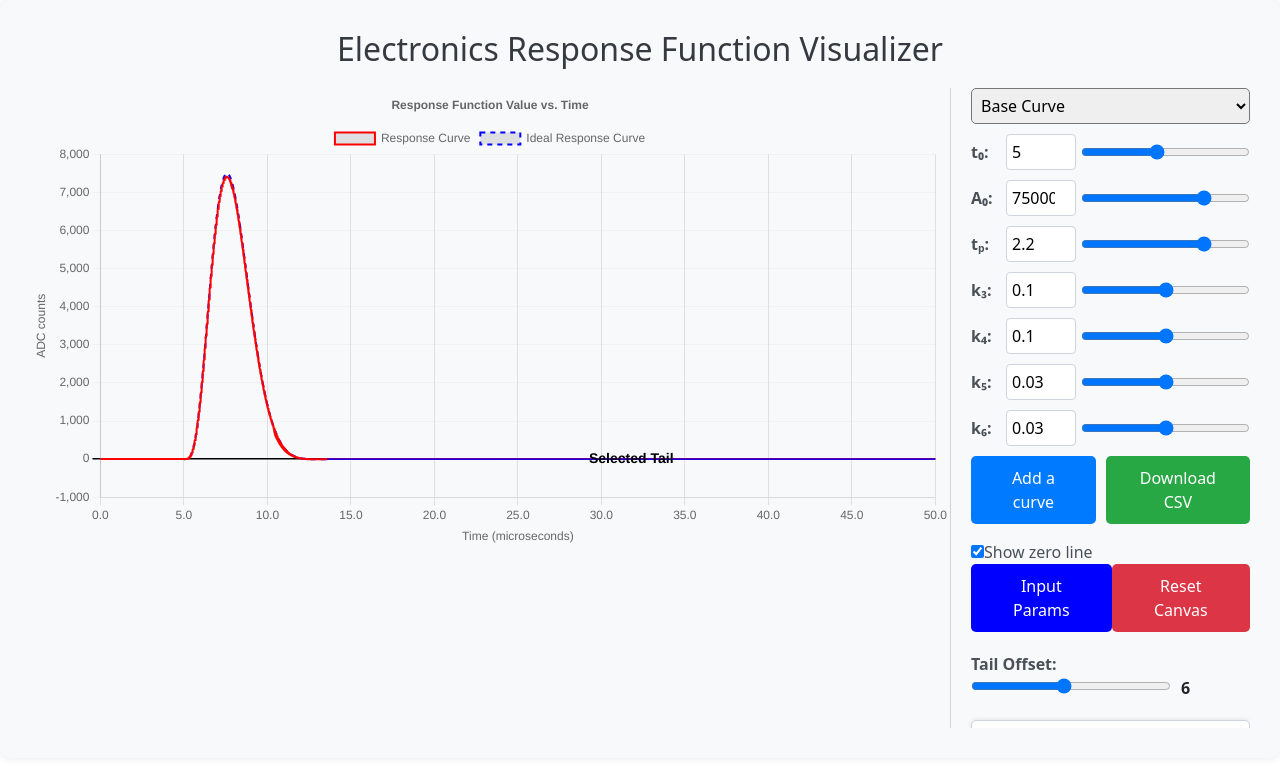
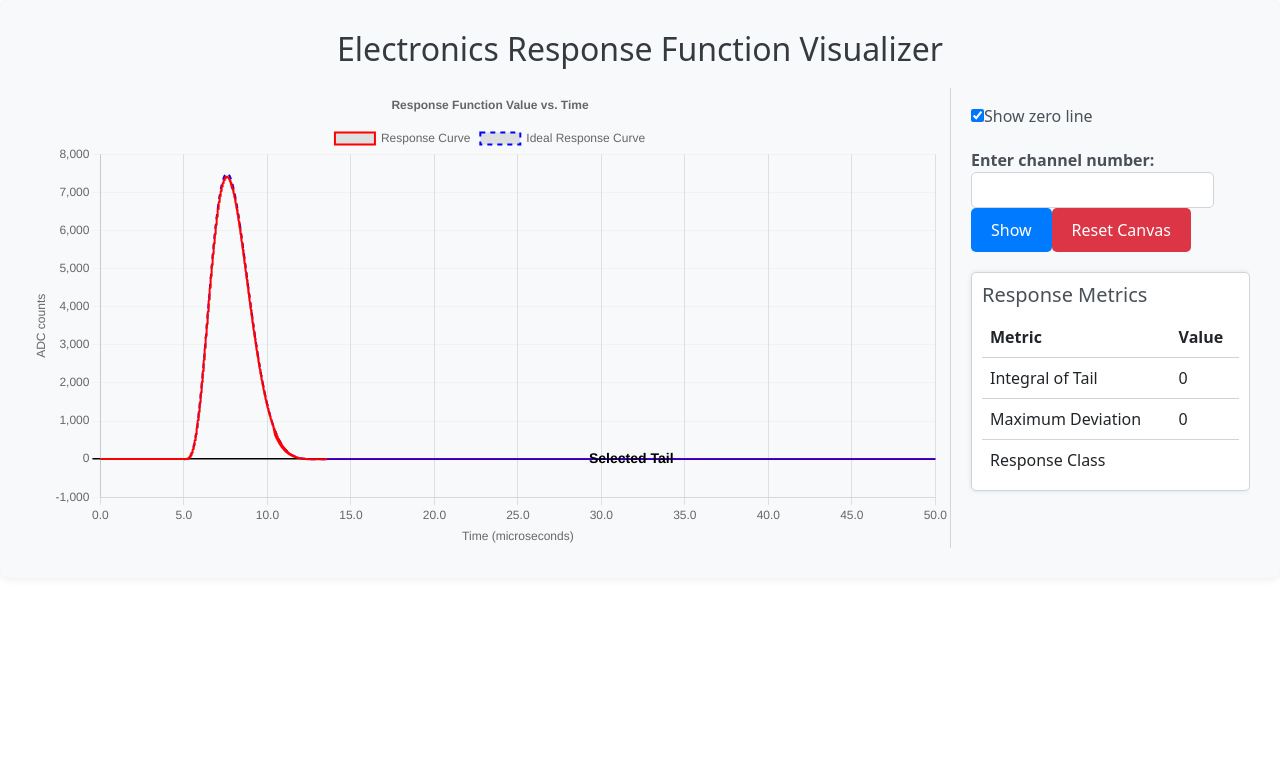
Before and after one commit to fanrado/elec-response, a React (Create React App) app: page / in a window 1280 px wide. Shown: the top 766 px of the page. Built offline with nearby package versions, Linux system fonts and the light colour scheme.

Commit message:
removed the sliders for the fit parameters and add a fetch method getting the fit parameters from the backend

```diff
--- a/src/App.js
+++ b/src/App.js
@@ -18,11 +18,12 @@ ChartJS.register(LineElement, PointElement, LinearScale, Title, CategoryScale, L
 
 function App() {
 
-  const [params, setParams] = useState([5, 75000, 2.2, 0.1, 0.1, 0.03, 0.03]);
+  const [params, setParams] = useState([5, 75000, 2.2, 0.1, 0.1, 0.03, 0.03]); // t, A0, t_p, k3, k4, k5, k6
   const [dataPoints, setDataPoints] = useState({ x: [], y: [] });
-  const [overlayData, setOverlayData] = useState([]);
+  // const [overlayData, setOverlayData] = useState([]);
   const [showZeroLine, setShowZeroLine] = useState(true);
-  const [selectedOverlayIndex, setSelectedOverlayIndex] = useState(null);
+  // const [selectedOverlayIndex, setSelectedOverlayIndex] = useState(null);
+  const [dataId, setDataId] = useState(''); // State to store the data_id
 
   // add a new state for pos_peak
   const [posPeak, setPosPeak] = useState(null);
@@ -134,7 +135,7 @@ function App() {
     }
   }
 
-  {/*Convert response legacy to javascript */}
+  // {/*Convert response legacy to javascript */}
   function responseLegacy(x, par) {
     // const t = x.map(val => val - par[0]);
     const t = x - par[0];
@@ -168,52 +169,58 @@ function App() {
     return t>0 ? value : 0;
   }
 
-  // Helper function for trapezoidal integration
-  function trapezoidalIntegration(x, y) {
-    let integral = 0;
-    for (let i = 0; i < x.length - 1; i++) {
-      integral += 0.5 * (x[i + 1] - x[i]) * (y[i] + y[i + 1]);
-    }
-    return integral;
-  }
+  // // Helper function for trapezoidal integration
+  // function trapezoidalIntegration(x, y) {
+  //   let integral = 0;
+  //   for (let i = 0; i < x.length - 1; i++) {
+  //     integral += 0.5 * (x[i + 1] - x[i]) * (y[i] + y[i + 1]);
+  //   }
+  //   return integral;
+  // }
 
-  // Calculate the integral of the tail and the maximum deviation of the tail of the real response from the ideal
-  function calculateMetrics(params) {
-    const x = generateX();
-    const R = x.map(val => response(val, params));
-    // x = generateX();
-    const R_ideal = x.map(val => responseLegacy(val, params));
+  // // Calculate the integral of the tail and the maximum deviation of the tail of the real response from the ideal
+  // function calculateMetrics(params) {
+  //   const x = generateX();
+  //   const R = x.map(val => response(val, params));
+  //   // x = generateX();
+  //   const R_ideal = x.map(val => responseLegacy(val, params));
 
-    // Find the peak in the ideal response
-    const pos_peak = R_ideal.indexOf(Math.max(...R_ideal));
+  //   // Find the peak in the ideal response
+  //   const pos_peak = R_ideal.indexOf(Math.max(...R_ideal));
 
-    // Define the tail region
-    // const xtail = x.slice(pos_peak + 6);
-    // const y1 = R.slice(pos_peak + 6);
-    // const y2 = R_ideal.slice(pos_peak + 6);
-    const xtail = x.slice(pos_peak + tailOffset);
-    const y1 = R.slice(pos_peak + tailOffset);
-    const y2 = R_ideal.slice(pos_peak + tailOffset);
+  //   // Define the tail region
+  //   // const xtail = x.slice(pos_peak + 6);
+  //   // const y1 = R.slice(pos_peak + 6);
+  //   // const y2 = R_ideal.slice(pos_peak + 6);
+  //   const xtail = x.slice(pos_peak + tailOffset);
+  //   const y1 = R.slice(pos_peak + tailOffset);
+  //   const y2 = R_ideal.slice(pos_peak + tailOffset);
 
-    // Select data for integration
-    const x_selected = xtail.slice(0, 50); // Fixed integration domain
-    const R_selected = y1.slice(0, 50);
-    const R_ideal_selected = y2.slice(0, 50);
+  //   // Select data for integration
+  //   const x_selected = xtail.slice(0, 50); // Fixed integration domain
+  //   const R_selected = y1.slice(0, 50);
+  //   const R_ideal_selected = y2.slice(0, 50);
 
-    // Calculate integrals using the trapezoidal rule
-    const integral_R_selected = trapezoidalIntegration(x_selected, R_selected);
-    const integral_R_ideal_selected = trapezoidalIntegration(x_selected, R_ideal_selected);
+  //   // Calculate integrals using the trapezoidal rule
+  //   const integral_R_selected = trapezoidalIntegration(x_selected, R_selected);
+  //   // const integral_R_ideal_selected = trapezoidalIntegration(x_selected, R_ideal_selected);
 
-    // Calculate deviations
-    const deviations = R_selected.map((val, i) => val - R_ideal_selected[i]);
-    const max_deviation = Math.max(...deviations.map(Math.abs));
+  //   // Calculate deviations
+  //   const deviations = R_selected.map((val, i) => val - R_ideal_selected[i]);
+  //   // const max_deviation = Math.max(...deviations.map(Math.abs));
+  //   let max_dev = Math.max(...deviations);
+  //   let min_dev = Math.min(...deviations);
+  //   let max_deviation = max_dev;
+  //   if (max_deviation < Math.abs(min_dev)) {
+  //     max_deviation = min_dev;
+  //   }
 
-    return {
-      integralOfTail: integral_R_selected.toFixed(2),
-      maxDeviation: max_deviation.toFixed(2),
-      responseClass: "Unknown" // Placeholder for now
-    };
-  }
+  //   return {
+  //     integralOfTail: integral_R_selected.toFixed(2),
+  //     maxDeviation: max_deviation.toFixed(2),
+  //     responseClass: "Unknown" // Placeholder for now
+  //   };
+  // }
 
   useEffect(() => {
     const x = generateX();
@@ -222,67 +229,96 @@ function App() {
     setDataPoints({ x, y, yIdeal }); // Store both response and ideal response
   }, [params]); // Recalculate when params change
 
-  const handleChange = (index, event) => {
-    const newValue = parseFloat(event.target.value);
-    if (selectedOverlayIndex === null) {
-      const newParams = [...params];
-      newParams[index] = newValue;
-      setParams(newParams);
-    } else {
-      const newOverlayData = [...overlayData];
-      const selectedOverlay = newOverlayData[selectedOverlayIndex];
-      const x = selectedOverlay.x;
-      const newParams = [...params];
-      newParams[index] = newValue;
-      const newY = x.map(val => response(val, newParams));
-      newOverlayData[selectedOverlayIndex] = { x, y: newY };
-      setOverlayData(newOverlayData);
+  // const handleChange = (index, event) => {
+  //   const newValue = parseFloat(event.target.value);
+  //   if (selectedOverlayIndex === null) {
+  //     const newParams = [...params];
+  //     newParams[index] = newValue;
+  //     setParams(newParams);
+  //   } else {
+  //     const newOverlayData = [...overlayData];
+  //     const selectedOverlay = newOverlayData[selectedOverlayIndex];
+  //     const x = selectedOverlay.x;
+  //     const newParams = [...params];
+  //     newParams[index] = newValue;
+  //     const newY = x.map(val => response(val, newParams));
+  //     newOverlayData[selectedOverlayIndex] = { x, y: newY };
+  //     setOverlayData(newOverlayData);
+  //   }
+  // };
+
+
+  // const handleInputChange = (index, event) => {
+  //   const newValue = Number(event.target.value);
+  //   if (selectedOverlayIndex === null) {
+  //     const newParams = [...params];
+  //     newParams[index] = newValue;
+  //     setParams(newParams);
+  //   } else {
+  //     const newOverlayData = [...overlayData];
+  //     const selectedOverlay = newOverlayData[selectedOverlayIndex];
+  //     const x = selectedOverlay.x;
+  //     const newParams = [...params];
+  //     newParams[index] = newValue;
+  //     const newY = x.map(val => response(val, newParams));
+  //     newOverlayData[selectedOverlayIndex] = { x, y: newY };
+  //     setOverlayData(newOverlayData);
+  //   }
+  // };
+
+  // const addOverlay = () => {
+  //   setOverlayData([...overlayData, { ...dataPoints, params: [...params] }]);
+  // };
+
+  // const downloadCSV = () => {
+  //   const { x, y } = dataPoints;
+  //   const csv = ['time,response', ...x.map((t, i) => `${t},${y[i]}`)].join('\n');
+  //   const blob = new Blob([csv], { type: 'text/csv' });
+  //   const a = document.createElement('a');
+  //   a.href = URL.createObjectURL(blob);
+  //   a.download = 'response_curve.csv';
+  //   a.click();
+  // };
+
+  // const sliders = [
+  //   { label: 't₀', min: 4.6, max: 5.5, step: 0.01 },
+  //   { label: 'A₀', min: 0, max: 100000, step: 1000 },
+  //   { label: 'tₚ', min: 1.9, max: 2.3, step: 0.01 },
+  //   { label: 'k₃', min: -10, max: 10, step: 0.01 },
+  //   { label: 'k₄', min: -10, max: 10, step: 0.01 },
+  //   { label: 'k₅', min: -10, max: 10, step: 0.01 },
+  //   { label: 'k₆', min: -10, max: 10, step: 0.01 },
+  // ];
+
+
+  // fetch the data
+  const fetchDataById = async (data_id) => {
+    try {
+      const response = await fetch(`http://127.0.0.1:5000/data/${data_id}`, {
+        method: 'GET',
+      });
+
+      if (!response.ok) {
+        throw new Error('Failed to fetch data from the API');
+      }
+
+      const data = await response.json();
+      // console.log(data);
+      // t, A0, t_p, k3, k4, k5, k6
+      setParams([data.t, data.A_0, data.t_p, data.k3, data.k4, data.k5, data.k6]);
+      // console.log(params);
+      // setDataPoints({ x: data.x, y: data.y }); // Update the dataPoints state with the API response
+      setResponseMetrics({
+        integralOfTail: data.integral_R,
+        maxDeviation: data.max_deviation,
+        responseClass: data.class
+      })
+    } catch (error) {
+      console.error('Error fetching data from API:', error);
     }
   };
 
-
-  const handleInputChange = (index, event) => {
-    const newValue = Number(event.target.value);
-    if (selectedOverlayIndex === null) {
-      const newParams = [...params];
-      newParams[index] = newValue;
-      setParams(newParams);
-    } else {
-      const newOverlayData = [...overlayData];
-      const selectedOverlay = newOverlayData[selectedOverlayIndex];
-      const x = selectedOverlay.x;
-      const newParams = [...params];
-      newParams[index] = newValue;
-      const newY = x.map(val => response(val, newParams));
-      newOverlayData[selectedOverlayIndex] = { x, y: newY };
-      setOverlayData(newOverlayData);
-    }
-  };
-
-  const addOverlay = () => {
-    setOverlayData([...overlayData, { ...dataPoints, params: [...params] }]);
-  };
-
-  const downloadCSV = () => {
-    const { x, y } = dataPoints;
-    const csv = ['time,response', ...x.map((t, i) => `${t},${y[i]}`)].join('\n');
-    const blob = new Blob([csv], { type: 'text/csv' });
-    const a = document.createElement('a');
-    a.href = URL.createObjectURL(blob);
-    a.download = 'response_curve.csv';
-    a.click();
-  };
-
-  const sliders = [
-    { label: 't₀', min: 4.6, max: 5.5, step: 0.01 },
-    { label: 'A₀', min: 0, max: 100000, step: 1000 },
-    { label: 'tₚ', min: 1.9, max: 2.3, step: 0.01 },
-    { label: 'k₃', min: -10, max: 10, step: 0.01 },
-    { label: 'k₄', min: -10, max: 10, step: 0.01 },
-    { label: 'k₅', min: -10, max: 10, step: 0.01 },
-    { label: 'k₆', min: -10, max: 10, step: 0.01 },
-  ];
-
+  //
   const chartData = {
     datasets: [
       {
@@ -304,15 +340,15 @@ function App() {
         fill: false,
         borderDash: [5, 5], // Dashed line for distinction
       },
-      ...overlayData.map((set, i) => ({
-        label: `Overlay ${i + 1}`,
-        data: set.x.map((x, j) => ({ x, y: set.y[j] })), // ✅ overlay with pairs too
-        borderColor: `hsl(${(i * 50 + 120) % 360}, 70%, 50%)`,
-        borderWidth: selectedOverlayIndex === i ? 3 : 1,
-        pointRadius: 0,
-        tension: 0,
-        fill: false,
-      }))
+      // ...overlayData.map((set, i) => ({
+      //   label: `Overlay ${i + 1}`,
+      //   data: set.x.map((x, j) => ({ x, y: set.y[j] })), // ✅ overlay with pairs too
+      //   borderColor: `hsl(${(i * 50 + 120) % 360}, 70%, 50%)`,
+      //   borderWidth: selectedOverlayIndex === i ? 3 : 1,
+      //   pointRadius: 0,
+      //   tension: 0,
+      //   fill: false,
+      // }))
     ]
   };
 
@@ -329,11 +365,11 @@ function App() {
         annotations: {
           tailRegion: posPeak != null && {
             type: 'box',
-            // xMin: dataPoints.x[posPeak + 6/0.01], // Start of the tail region
-            // xMax: dataPoints.x[posPeak + 50/0.01], // End of the tail region
+            // xMin: dataPoints.x[posPeak + 6], // Start of the tail region
+            // xMax: dataPoints.x[posPeak + 70], // End of the tail region
             // yMin: Math.min(...dataPoints.y), // Minimum y-value
             // // yMax: Math.max(...dataPoints.y), // Maximum y-value
-            // yMax: Math.max(...dataPoints.y.slice(posPeak + 6/0.01)), // Maximum y-value from posPeak + 6
+            // yMax: Math.max(...dataPoints.y.slice(posPeak + 6)), // Maximum y-value from posPeak + 6
             xMin: dataPoints.x[posPeak + tailOffset / 0.01], // Start of the tail region
             xMax: dataPoints.x[posPeak + (tailOffset + 50) / 0.01], // End of the tail region
             yMin: Math.min(...dataPoints.y), // Minimum y-value
@@ -424,21 +460,22 @@ function App() {
 
   // Adding a table, below the button Past parameters, showing the integral, max deviation, and class of the response function
   const [responseMetrics, setResponseMetrics] = useState({
-    integralOfTail: 'Unknown',
-    maxDeviation: 'Unknown',
-    responseClass: 'Unknown',
+    integralOfTail: 0,
+    maxDeviation: 0,
+    // responseClass: 'Unknown',
   });
 
   // Reset the canvas
   const resetCanvas = () => {
     setParams([5, 75000, 2.2, 0.1, 0.1, 0.03, 0.03]); // Reset parameters to default
-    setOverlayData([]); // Clear overlays
+    // setOverlayData([]); // Clear overlays
     setTailOffset(6); // Reset tail offset to default
-    setSelectedOverlayIndex(null); // Deselect any overlays
+    // setSelectedOverlayIndex(null); // Deselect any overlays
+    setDataId('');
     setResponseMetrics({
-      integralOfTail: 'Unknown',
-      maxDeviation: 'Unknown',
-      responseClass: 'Unknown',
+      integralOfTail: 0,
+      maxDeviation: 0,
+      // responseClass: 'Unknown',
     }); // Reset response metrics
   };
 
@@ -449,22 +486,22 @@ function App() {
     const yIdeal = x.map(val => responseLegacy(val, params)); // Calculate the ideal response
     setDataPoints({ x, y, yIdeal });
 
-    // Calculate metrics
-    const metrics = calculateMetrics(params);
-    setResponseMetrics(metrics);
+    // // Calculate metrics
+    // const metrics = calculateMetrics(params);
+    // setResponseMetrics(metrics);
 
     // Find the peak in the ideal response
     const pos_peak = yIdeal.indexOf(Math.max(...yIdeal));
     setPosPeak(pos_peak); // Store pos_peak in state
   }, [params]); // Recalculate when params change
 
-  // Recalculate metrics when tailOffset changes
-  useEffect(() => {
-    if (posPeak !== null) {
-      const metrics = calculateMetrics(params);
-      setResponseMetrics(metrics);
-    }
-  }, [tailOffset, params, posPeak]); // Dependencies include tailOffset, params, and posPeak
+  // // Recalculate metrics when tailOffset changes
+  // useEffect(() => {
+  //   if (posPeak !== null) {
+  //     const metrics = calculateMetrics(params);
+  //     setResponseMetrics(metrics);
+  //   }
+  // }, [tailOffset, params, posPeak]); // Dependencies include tailOffset, params, and posPeak
 
 
 
@@ -494,7 +531,7 @@ function App() {
           maxHeight: '80vh',
           overflowY: 'auto'
         }}>
-          <select
+          {/* <select
             value={selectedOverlayIndex === null ? 'default' : selectedOverlayIndex}
             onChange={(e) => setSelectedOverlayIndex(e.target.value === 'default' ? null : parseInt(e.target.value))}
             style={{ marginBottom: '10px', width: '100%', padding: '5px', borderRadius: '5px' }}
@@ -556,7 +593,7 @@ function App() {
               borderRadius: '5px',
               cursor: 'pointer'
             }}>Download CSV</button>
-          </div>
+          </div> */}
           <div style={{ marginTop: '1rem' }}>
             <label style={{ color: '#495057' }}>
               <input
@@ -568,7 +605,7 @@ function App() {
             </label>
           </div>
 
-          <div style={{ display: 'flex', justifyContent: 'space-between', marginBottom: '10px' }}>
+          {/* <div style={{ display: 'flex', justifyContent: 'space-between', marginBottom: '10px' }}>
             <button onClick={() => setShowInputModal(true)} style={{
               backgroundColor: '#0000ff',
               color: '#fff',
@@ -591,9 +628,9 @@ function App() {
             >
               Reset Canvas
             </button>
-          </div>
+          </div> */}
 
-          {/*Slider changing the tailOffset */}
+          {/* Slider changing the tailOffset
           <div style={{ marginTop: '20px' }}>
             <label style={{ color: '#495057', fontWeight: 'bold', marginRight: '10px' }}>
               Tail Offset:
@@ -608,7 +645,53 @@ function App() {
               style={{ width: '200px' }}
             />
             <span style={{ marginLeft: '10px', fontWeight: 'bold' }}>{tailOffset}</span>
+          </div> */}
+
+
+          {/* */}
+          <div style={{ marginTop: '20px' }}>
+            <label style={{ marginRight: '10px', fontWeight: 'bold', color: '#495057' }}>
+              Enter channel number:
+            </label>
+            <input
+              type="text"
+              value={dataId}
+              onChange={(e) => setDataId(e.target.value)}
+              style={{
+                padding: '5px',
+                border: '1px solid #ced4da',
+                borderRadius: '5px',
+                marginRight: '10px',
+              }}
+            />
+            <button
+              onClick={() => fetchDataById(dataId)}
+              style={{
+                backgroundColor: '#007bff',
+                color: '#fff',
+                border: 'none',
+                padding: '10px 20px',
+                borderRadius: '5px',
+                cursor: 'pointer',
+              }}
+            >
+              Show
+            </button>
+            <button
+              onClick={resetCanvas}
+              style={{
+                backgroundColor: '#dc3545',
+                color: '#fff',
+                border: 'none',
+                padding: '10px 20px',
+                borderRadius: '5px',
+                cursor: 'pointer',
+              }}
+            >
+              Reset Canvas
+            </button>
           </div>
+          {/** */}
 
           {showInputModal && (
             <div style={{
```
